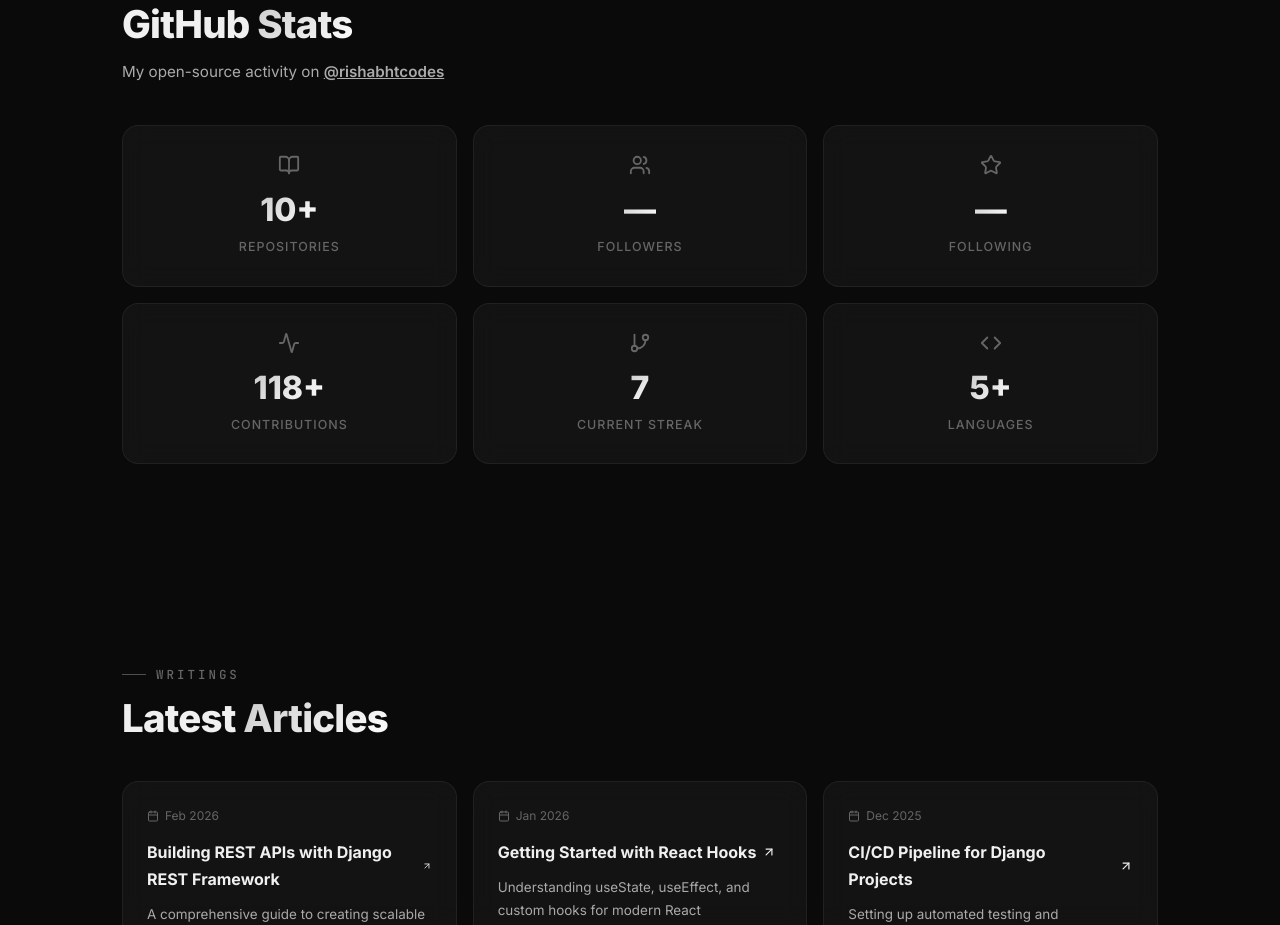
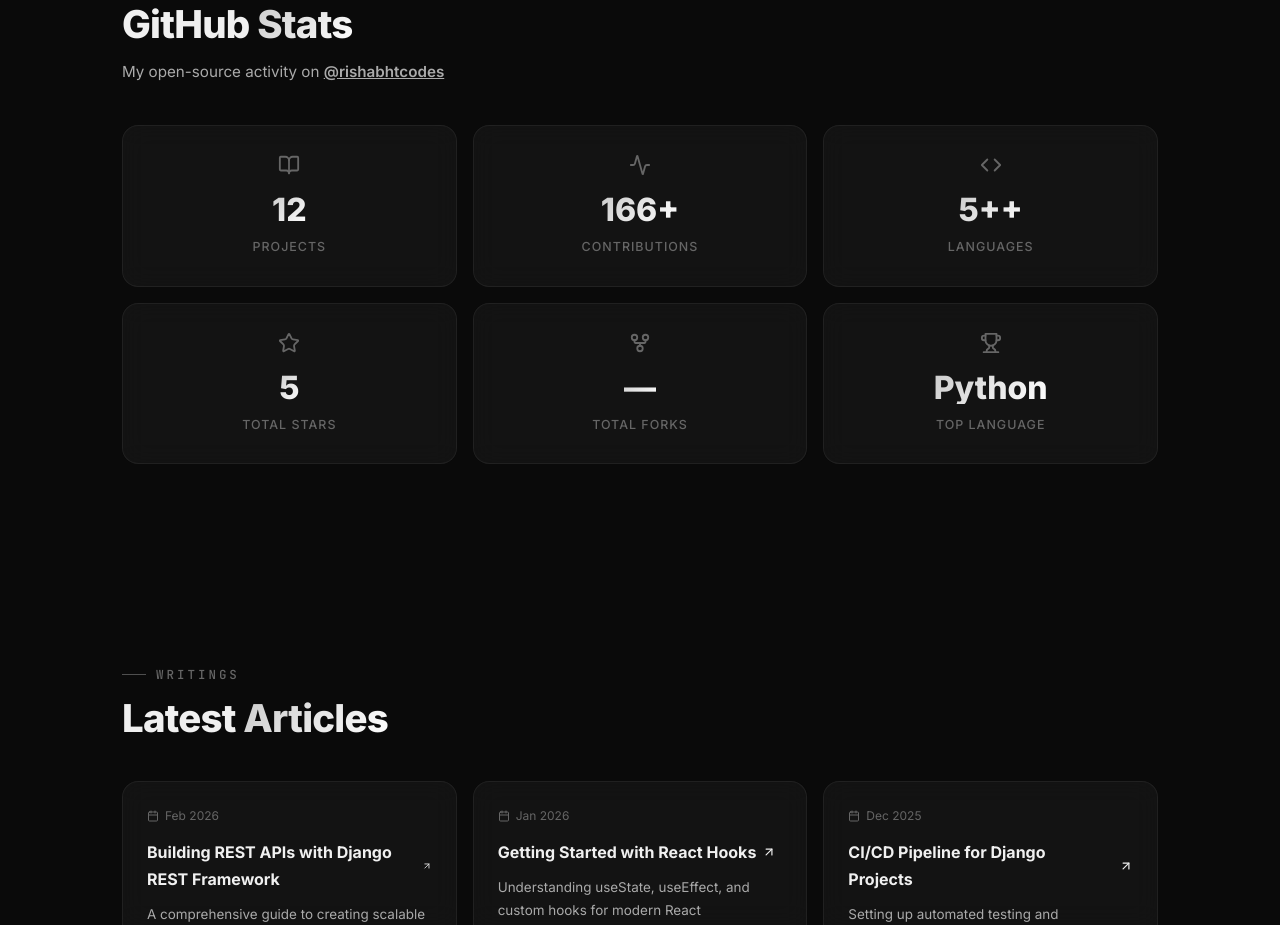
Before and after one commit to rishabhtcodes/Portfolio, a React (Vite) app: page / in a window 1280 px wide. Shown: the part 4640-5565 px from the top of the page. Built offline with nearby package versions, Linux system fonts and the light colour scheme; no server answers.

Commit message:
feat: Add GitHub statistics and projects sections to the portfolio.

```diff
--- a/src/components/GithubStats.jsx
+++ b/src/components/GithubStats.jsx
@@ -1,6 +1,6 @@
 import { useEffect, useState } from 'react';
 import { useInView } from 'react-intersection-observer';
-import { GitBranch, Star, Users, BookOpen, Activity, Code } from 'lucide-react';
+import { BookOpen, Activity, Code, Star, GitFork, Trophy } from 'lucide-react';
 
 export default function GithubStats() {
     const { ref, inView } = useInView({ threshold: 0.1, triggerOnce: true });
@@ -8,29 +8,48 @@ export default function GithubStats() {
     const username = 'rishabhtcodes';
 
     useEffect(() => {
-        fetch(`https://api.github.com/users/${username}`)
-            .then((r) => r.json())
-            .then((data) => {
+        Promise.all([
+            fetch(`https://api.github.com/users/${username}`).then((r) => r.ok ? r.json() : Promise.reject()),
+            fetch(`https://api.github.com/users/${username}/repos?per_page=100`).then((r) => r.ok ? r.json() : Promise.reject()),
+            fetch(`https://api.github.com/users/${username}/events?per_page=100`).then((r) => r.ok ? r.json() : Promise.reject()),
+        ])
+            .then(([user, repos, events]) => {
+                const ownRepos = repos.filter((r) => !r.fork);
+                const totalStars = ownRepos.reduce((sum, r) => sum + r.stargazers_count, 0);
+                const totalForks = ownRepos.reduce((sum, r) => sum + r.forks_count, 0);
+                const langList = ownRepos.map((r) => r.language).filter(Boolean);
+                const languages = new Set(langList);
+                // Find most used language
+                const langCount = {};
+                langList.forEach((l) => { langCount[l] = (langCount[l] || 0) + 1; });
+                const topLang = Object.entries(langCount).sort((a, b) => b[1] - a[1])[0]?.[0] || '—';
+
+                // Count push events as a proxy for contributions
+                const pushEvents = events.filter((e) => e.type === 'PushEvent');
+                const totalCommits = pushEvents.reduce((sum, e) => sum + (e.payload?.commits?.length || 0), 0);
+
                 setStats({
-                    repos: data.public_repos || 0,
-                    followers: data.followers || 0,
-                    following: data.following || 0,
-                    bio: data.bio || '',
+                    projects: user.public_repos || 0,
+                    contributions: totalCommits || '166+',
+                    languages: languages.size,
+                    stars: totalStars,
+                    forks: totalForks,
+                    topLang,
                 });
             })
             .catch(() => {
-                setStats({ repos: '10+', followers: '—', following: '—', bio: '' });
+                setStats({ projects: '12', contributions: '166+', languages: '5+', stars: '5', forks: '—', topLang: 'Python' });
             });
     }, []);
 
     const cards = stats
         ? [
-            { icon: <BookOpen size={22} />, value: stats.repos, label: 'Repositories' },
-            { icon: <Users size={22} />, value: stats.followers, label: 'Followers' },
-            { icon: <Star size={22} />, value: stats.following, label: 'Following' },
-            { icon: <Activity size={22} />, value: '118+', label: 'Contributions' },
-            { icon: <GitBranch size={22} />, value: '7', label: 'Current Streak' },
-            { icon: <Code size={22} />, value: '5+', label: 'Languages' },
+            { icon: <BookOpen size={22} />, value: stats.projects, label: 'Projects' },
+            { icon: <Activity size={22} />, value: stats.contributions, label: 'Contributions' },
+            { icon: <Code size={22} />, value: stats.languages + '+', label: 'Languages' },
+            { icon: <Star size={22} />, value: stats.stars, label: 'Total Stars' },
+            { icon: <GitFork size={22} />, value: stats.forks, label: 'Total Forks' },
+            { icon: <Trophy size={22} />, value: stats.topLang, label: 'Top Language' },
         ]
         : [];
 
```
